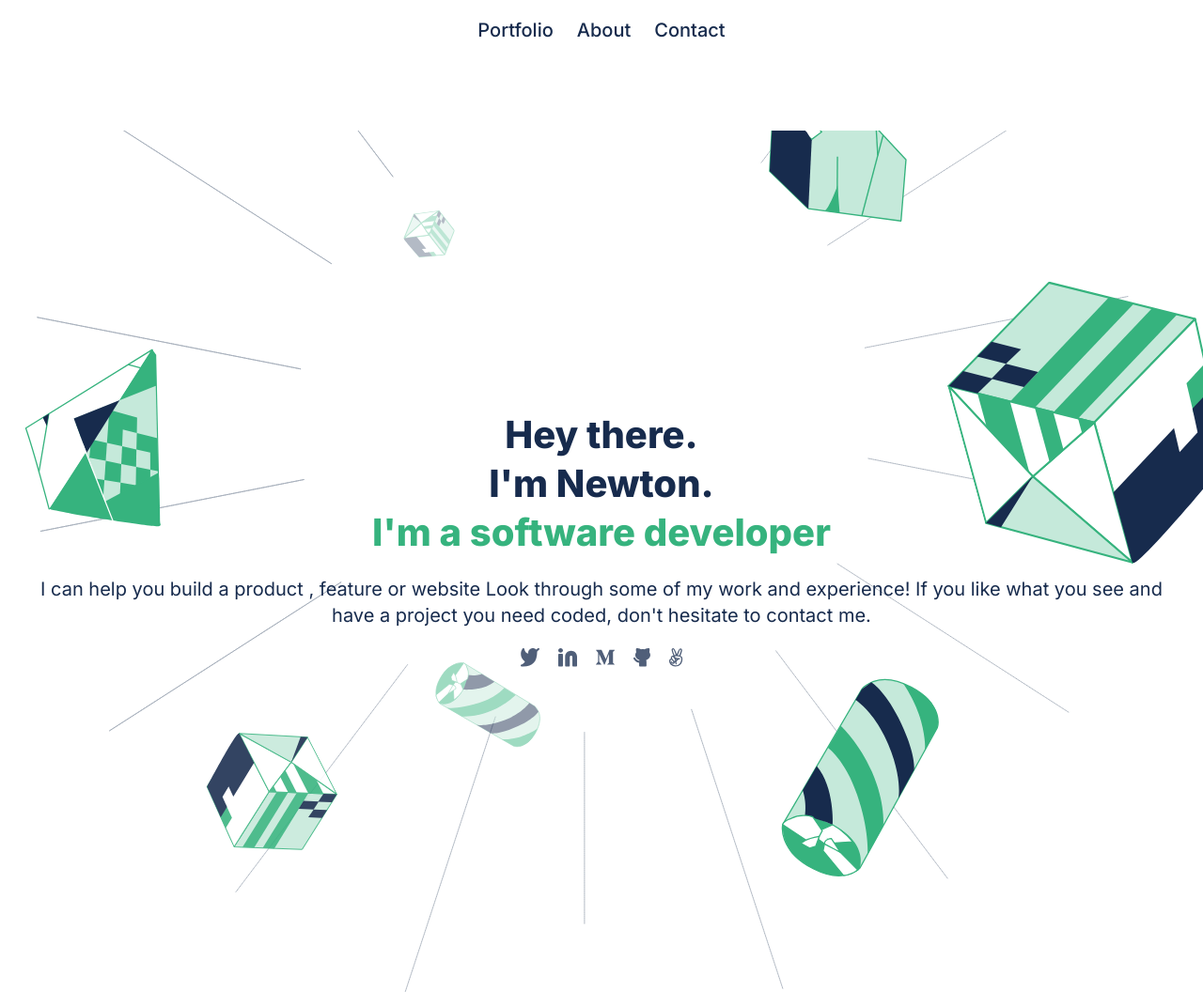
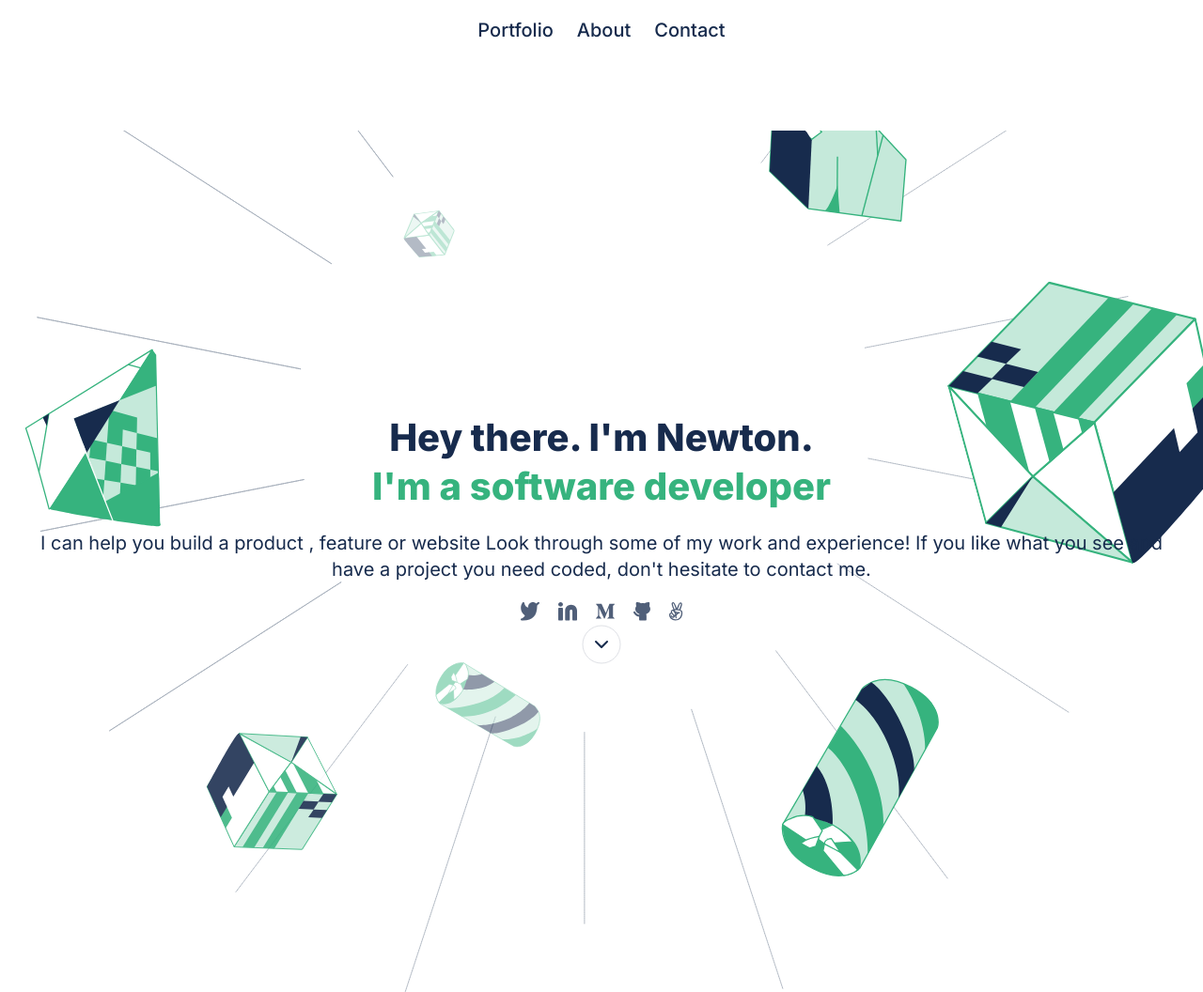
Before and after one commit to nejidevelops/Newton-Portfolio, a website: page index.html in a window 1280 px wide. Shown: the top 1056 px of the page at 94% size. Drawn offline with Linux system fonts and the light colour scheme.

Commit message:
Fix index.html file

```diff
--- a/index.html
+++ b/index.html
@@ -32,7 +32,7 @@
     <section class="home">
       <div class="introduction">
         <h1>
-          Hey there. <br>
+          Hey there.
           I'm Newton. <br>
           <span>
             I'm a software developer
@@ -69,9 +69,12 @@
           </li>
         </ul>
       </div>
+      <div class="down-arrow">
+        <img src="./images/Disabled.svg" alt="">
+      </div>
     </section>
     <section class="projects">
-      <h2>My Recent<br> Works</h2>
+      <h2>My Recent Works</h2>
       <span class="line"></span>
       <div class="project-cards">
         <div class="project-card">
```
